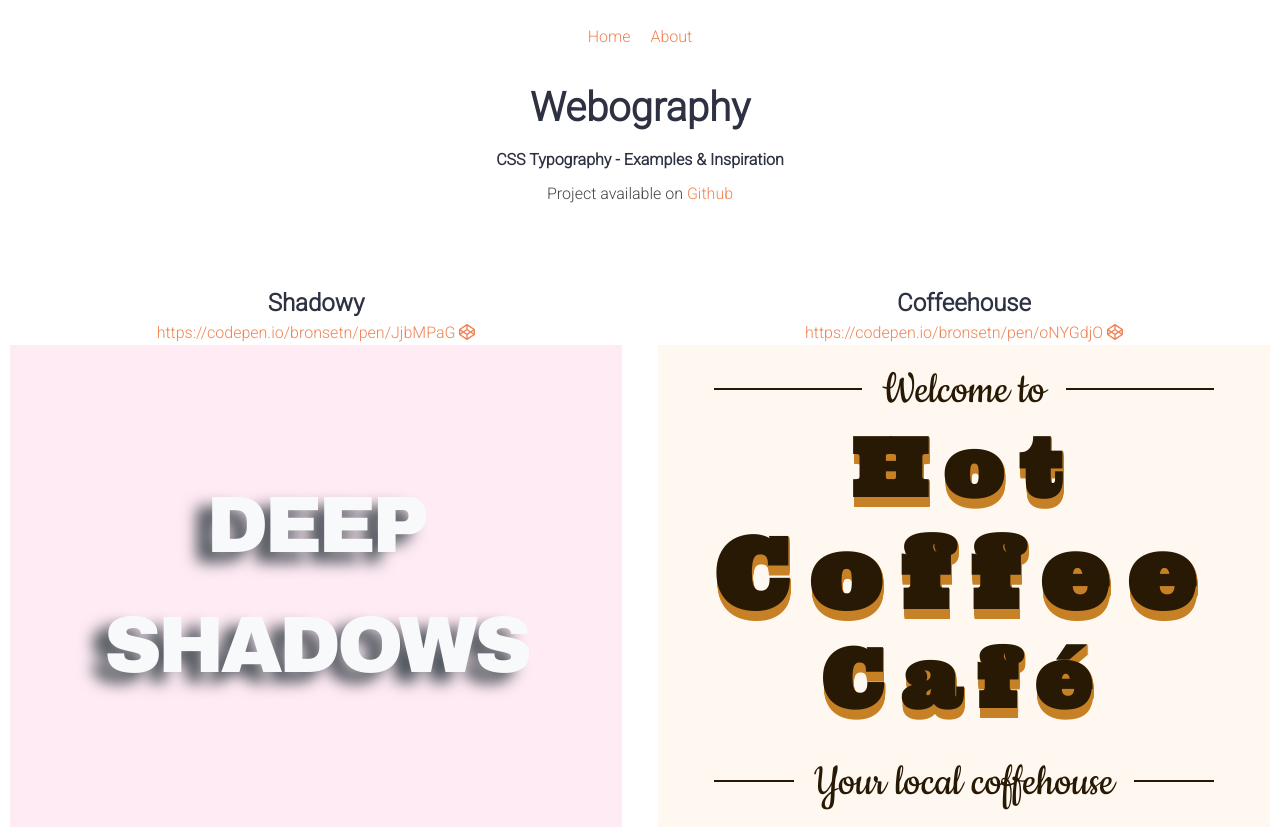
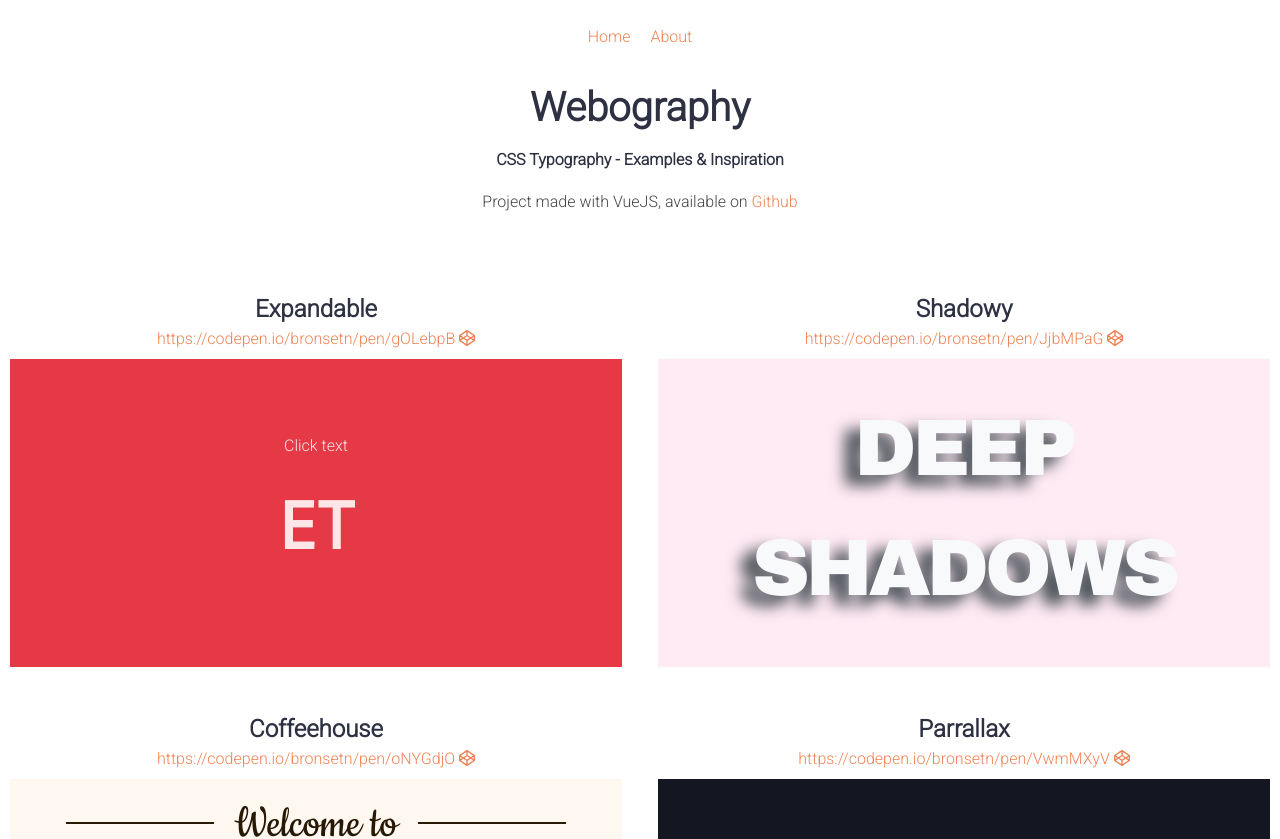
Before and after one commit to bronsetn/webography, a Vue app: page / in a window 1280 px wide. Shown: the top 839 px of the page. Built offline with nearby package versions, Linux system fonts and the light colour scheme.

Commit message:
Added expandable as a new text example

```diff
--- a/src/components/Header.vue
+++ b/src/components/Header.vue
@@ -11,14 +11,12 @@
     <div class="title">
       <h1>Webography</h1>
       <p><strong>CSS Typography - Examples & Inspiration</strong></p>
-      <p>Project available on <a
+      <p>Project made with VueJS, available on <a
           href="https://github.com/bronsetn/webography"
           rel="noopener"
           target="_blank"
         >Github
         </a></p>
-      <p>
-      </p>
     </div>
   </div>
 </template>
--- a/src/main.css
+++ b/src/main.css
@@ -37,6 +37,10 @@ a {
     transition: 0.25s;
 }
 
+p, a {
+    margin-bottom: 8px;
+}
+
 a:hover {
     border-color: var(--accent-color);
 }
--- a/src/views/About.vue
+++ b/src/views/About.vue
@@ -15,8 +15,7 @@
             rel="noopoener"
             target="_blank"
           >
-            https://freefrontend.com/css-text-effects</a>
-           *Collection of free HTML and CSS text effect code examples.
+            https://freefrontend.com/css-text-effects</a> <span>*Collection of free HTML and CSS text effect code examples.</span>
         </li>
 
         <li><a
@@ -24,14 +23,21 @@
             rel="noopoener"
             target="_blank"
           >
-            https://type-scale.com</a> *Tool for testing out text sizes with different google fonts</li>
+            https://type-scale.com</a> <span>*Tool for testing out text sizes with different google fonts</span></li>
 
         <li><a
             href="https://colorable.jxnblk.com"
             rel="noopoener"
             target="_blank"
           >
-            https://colorable.jxnblk.com</a> *For testing text color contrast</li>
+            https://colorable.jxnblk.com</a> <span>*For testing text color contrast</span></li>
+
+        <li><a
+            href="https://fonts.google.com"
+            rel="noopoener"
+            target="_blank"
+          >
+            https://fonts.google.com</a> <span>*Google fonts</span></li>
       </ol>
     </div>
   </div>
@@ -68,8 +74,15 @@ ol {
   list-style-type: upper-roman;
   list-style-position: inside;
 }
-ol, li {
-  padding: 2px;
+
+ol li {
+  padding: 4px;
+}
+
+ol li span {
+  padding-left: 4px;
+  font-size: 0.9em;
+  font-weight: 500;
 }
 
 </style>
--- a/src/views/Home.vue
+++ b/src/views/Home.vue
@@ -1,6 +1,7 @@
 <template>
   <div class="home">
     <div class="grid-container">
+      <Expandable></Expandable>
       <Shadowy></Shadowy>
       <Coffeehouse></Coffeehouse>
       <Parrallax></Parrallax>
@@ -10,6 +11,7 @@
 </template>
 
 <script>
+import Expandable from './examples/Expandable'
 import Shadowy from './examples/Shadowy'
 import Coffeehouse from './examples/Coffeehouse'
 import Parrallax from './examples/Parrallax'
@@ -17,6 +19,7 @@ import Parrallax from './examples/Parrallax'
 export default {
   name: 'Home',
   components: {
+    Expandable,
     Parrallax,
     Coffeehouse,
     Shadowy
--- /dev/null
+++ b/src/views/examples/Expandable.vue
@@ -0,0 +1,130 @@
+<template>
+  <div>
+    <h2>Expandable</h2>
+    <p><a
+        hreF="https://codepen.io/bronsetn/pen/gOLebpB"
+        rel="noopoener"
+        target="_blank"
+      >https://codepen.io/bronsetn/pen/gOLebpB
+        <fa-icon
+          :icon="['fab', 'codepen']"
+          size="1x"
+        />
+      </a></p>
+
+    <div id="container">
+      <p>Click text</p>
+      <div
+        @click="showText = !showText"
+        :class="classes"
+      >
+        <span>E</span>
+        <span class="ghost">x</span>
+        <span class="ghost">p</span>
+        <span class="ghost">a</span>
+        <span class="ghost">n</span>
+        <span class="ghost">d</span>
+        <span class="ghost">a</span>
+        <span class="ghost">b</span>
+        <span class="ghost">l</span>
+        <span class="ghost">e</span>
+        <span class="spaced">T</span>
+        <span class="ghost">e</span>
+        <span class="ghost">x</span>
+        <span class="ghost">t</span>
+
+      </div>
+    </div>
+
+  </div>
+</template>
+
+<script>
+export default {
+  data() {
+    return {
+      showText: false
+    };
+  },
+
+  computed: {
+    classes() {
+      return this.showText ? 'text' : 'text hidden';
+    }
+  }
+}
+</script>
+
+<style scoped>
+/* Example is a variant of this codepen https://codepen.io/esse/pen/qxmqPQ */
+
+@import url('https://fonts.googleapis.com/css2?family=Oxygen&display=swap');
+
+* {
+--background-color: #E63946;
+--text-color: #FEE5E8;
+}
+
+p {
+    color: var(--text-color);
+}
+
+#container {
+    height: 100%;
+    min-height: 300px;
+    width: 100%;
+    display: flex;
+    flex-direction: column;
+    justify-content: center;
+    align-items: center;
+    background: var(--background-color);
+}
+
+.text {
+    font-weight: 700;
+    cursor: pointer;
+    font-family: 'Oxygen', sans-serif;
+    display: inline-block;
+    border-bottom: 0;
+}
+
+.text span {
+    display: inline-block;
+    font-size: 4em;
+    color: var(--text-color);
+    opacity: 1;
+    z-index: 1;
+    transition: all 0.5s ease-in-out;
+    max-width: 2em;
+}
+
+.text span.ghost {
+    font-size: 3em;
+}
+
+/* Create space between words in text */
+.text span.spaced {
+    padding-left: 0.4em;
+}
+
+.text.hidden span.spaced {
+    padding-left: 0.05em;
+}
+
+/* Hidden text elements */
+.text.hidden span.ghost {
+    opacity: 0;
+    max-width: 0;
+    z-index: -1;
+}
+
+@media only screen and (max-width: 768px) {
+    .text span {
+        font-size: 3em;
+    }
+    .text span.ghost {
+        font-size: 2.5em;
+    }
+}
+
+</style>
--- a/src/views/examples/Shadowy.vue
+++ b/src/views/examples/Shadowy.vue
@@ -40,6 +40,7 @@ export default {
 
 .container {
   height: 100%;
+  min-height: 300px;
   width: 100%;
   display: flex;
   justify-content: center;
@@ -54,7 +55,7 @@ export default {
   font-size: 5em;
   color: var(--text-color);
   text-shadow: -15px 10px 15px var(--shadow-color);
-  transition: all 0.3s ease-out;
+  transition: all 0.5s ease-out;
   padding: 20px;
 }
 
```
